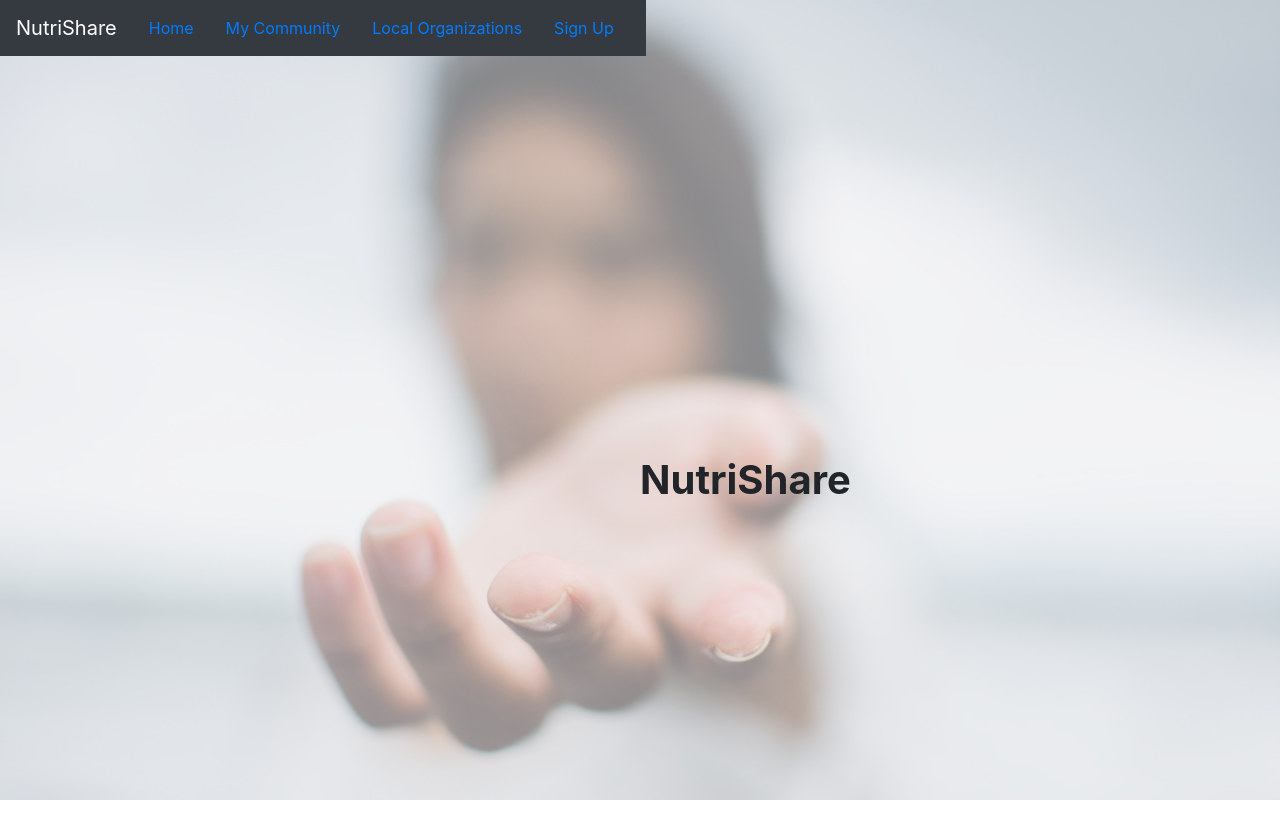
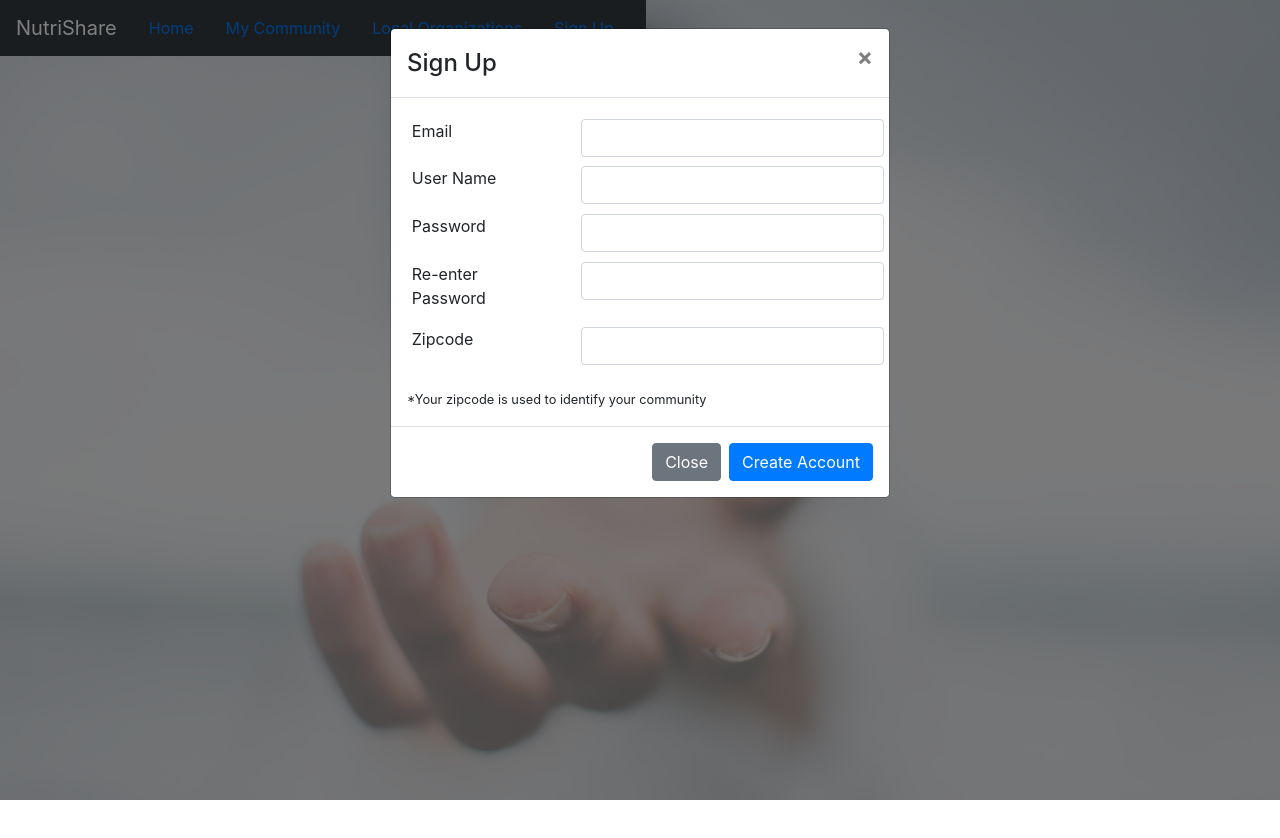
Before and after one commit to kilahancock-zz/hackathon2, a React (Create React App) app in the folder frontend/: page / in a window 1280 px wide. Both pictures are taken after a click on the button "Sign Up". Shown: the top 838 px of the page. Built offline with nearby package versions, Linux system fonts and the light colour scheme.

Commit message:
sign in modal can now appear and disappear, it updates state accordingly

```diff
--- a/frontend/src/App.js
+++ b/frontend/src/App.js
@@ -4,7 +4,9 @@ import Home from './containers/Home.js';
 import Community from './containers/Community.js';
 import Organizations from './containers/Organizations.js';
 import Navy from './components/Navy.js'
-import {BrowserRouter as Router, Switch, Route, Link} from 'react-router-dom'
+import { BrowserRouter as Router, Switch, Route, Link } from 'react-router-dom'
+import SignInModal from './components/SignInModal.js';
+import SignUpModal from './components/SignUpModal.js';
 
 class App extends Component {
   constructor(props) {
@@ -16,26 +18,31 @@ class App extends Component {
         username: '',
         password: '',
         zipcode: ''
+      },
+      modals: {
+        isSignInShown: false,
+        isSignUpShown: false,
       }
     }
   }
   render() {
-    return(
+    console.log("state: ", this.state);
+    return (
       <div className="App">
-
+        <SignUpModal isShown={this.state.modals.isSignUpShown} closeModal={this.closeSignUpModal} submitModal={this.signUpModalSubmitHandler} />
         <Router>
           <div className="nav">
-        <Navy> </Navy>
+            <Navy signUpClickHandler={this.signUpPageClickedHandler}/>
           </div>
           <Switch>
             <Route exact path="/">
               <Home />
             </Route>
             <Route path="/community">
-            <Community/>
+              <Community />
             </Route>
             <Route path="/organizations">
-            <Organizations/>
+              <Organizations />
             </Route>
           </Switch>
         </Router>
@@ -43,17 +50,39 @@ class App extends Component {
     )
   }
 
-  signUpPageHandler = (event) => {
-    //TODO: show modal that asks for signup
+  signUpPageClickedHandler = (event) => {
+    this.setState({
+      ...this.state,
+      modals: {
+        ...this.state.modals,
+        isSignUpShown: true,
+      }
+    });
+  }
+
+  closeSignUpModal = (event) => {
+    this.setState({
+      ...this.state,
+      modals: {
+        ...this.state.modals,
+        isSignUpShown: false,
+      }
+    });
   }
 
   signUpModalSubmitHandler = (username, email, password, zipcode) => {
     this.setState({
-      user_info:{
+      ...this.state,
+      modals: {
+        ...this.state.modals,
+        isSignUpShown: false,
+
+        user_info: {
           email: email,
           username: username,
           password: password,
           zipcode: zipcode
+        },
       }
     });
     //TODO: make API call to sign up a new user
--- a/frontend/src/components/Navy.js
+++ b/frontend/src/components/Navy.js
@@ -18,7 +18,7 @@ const Navy = (props) => {
         <Nav.Item>
         <Nav.Link as={Link} to="/organizations" value="organizations" >Local Organizations</Nav.Link>
         </Nav.Item>
-        <Nav.Link>Sign Up</Nav.Link>
+        <Nav.Link onClick={props.signUpClickHandler}>Sign Up</Nav.Link>
       </div>
     </Navbar>
   )
--- a/frontend/src/components/SignInModal.js
+++ b/frontend/src/components/SignInModal.js
@@ -12,7 +12,6 @@ class SignInModal extends Component {
         this.state = {
             username: '',
             password: '',
-            isShown: true,
         };
     }
 
@@ -20,7 +19,7 @@ class SignInModal extends Component {
         console.log("Password: ", this.state.password);
         console.log("Username: ", this.state.username);
         return (
-            <Modal show={this.state.isShown} onHide={this.closeModal}>
+            <Modal show={this.props.isShown} onHide={this.props.closeModal}>
                 <Modal.Header closeButton>
                     <Modal.Title>Sign In</Modal.Title>
                 </Modal.Header>
--- a/frontend/src/components/SignUpModal.js
+++ b/frontend/src/components/SignUpModal.js
@@ -15,15 +15,13 @@ class SignUpModal extends Component {
             password: '',
             password_reentered: '',
             zipcode: '',
-            isShown: true,
         };
     }
 
 
     render() {
-        console.log("State: ", this.state);
         return (
-            <Modal show={this.state.isShown} onHide={this.closeModal}>
+            <Modal show={this.props.isShown} onHide={this.props.closeModal}>
                 <Modal.Header closeButton>
                     <Modal.Title>Sign Up</Modal.Title>
                 </Modal.Header>
@@ -40,17 +38,11 @@ class SignUpModal extends Component {
                     <small>*Your zipcode is used to identify your community</small>
                 </Modal.Body>
                 <Modal.Footer>
-                    <Button variant="secondary" onClick={this.closeModal}>Close</Button>
+                    <Button variant="secondary" onClick={this.props.closeModal}>Close</Button>
                     <Button variant="primary" onClick={this._submitClicked}>Create Account</Button>
                 </Modal.Footer>
             </Modal>
         );
-    }
-
-    closeModal = () => {
-        this.setState({
-            isOpen: false
-        })
     }
 
     /**
@@ -58,13 +50,12 @@ class SignUpModal extends Component {
      * submitClickedHandler needs the entries in the order: username, email, password, zipcode
     */
     _submitClicked = () => {
-        this.props.submitClickedHandler(
+        this.props.submitModal(
             this.state.username,
             this.state.email,
             this.state.password,
             this.state.zipcode
         );
-        this.closeModal();
     }
 
     _createTextInputRow = (label, onChangeHandler) => {
```
Lines whose indentation alone changed are shown as unchanged.
